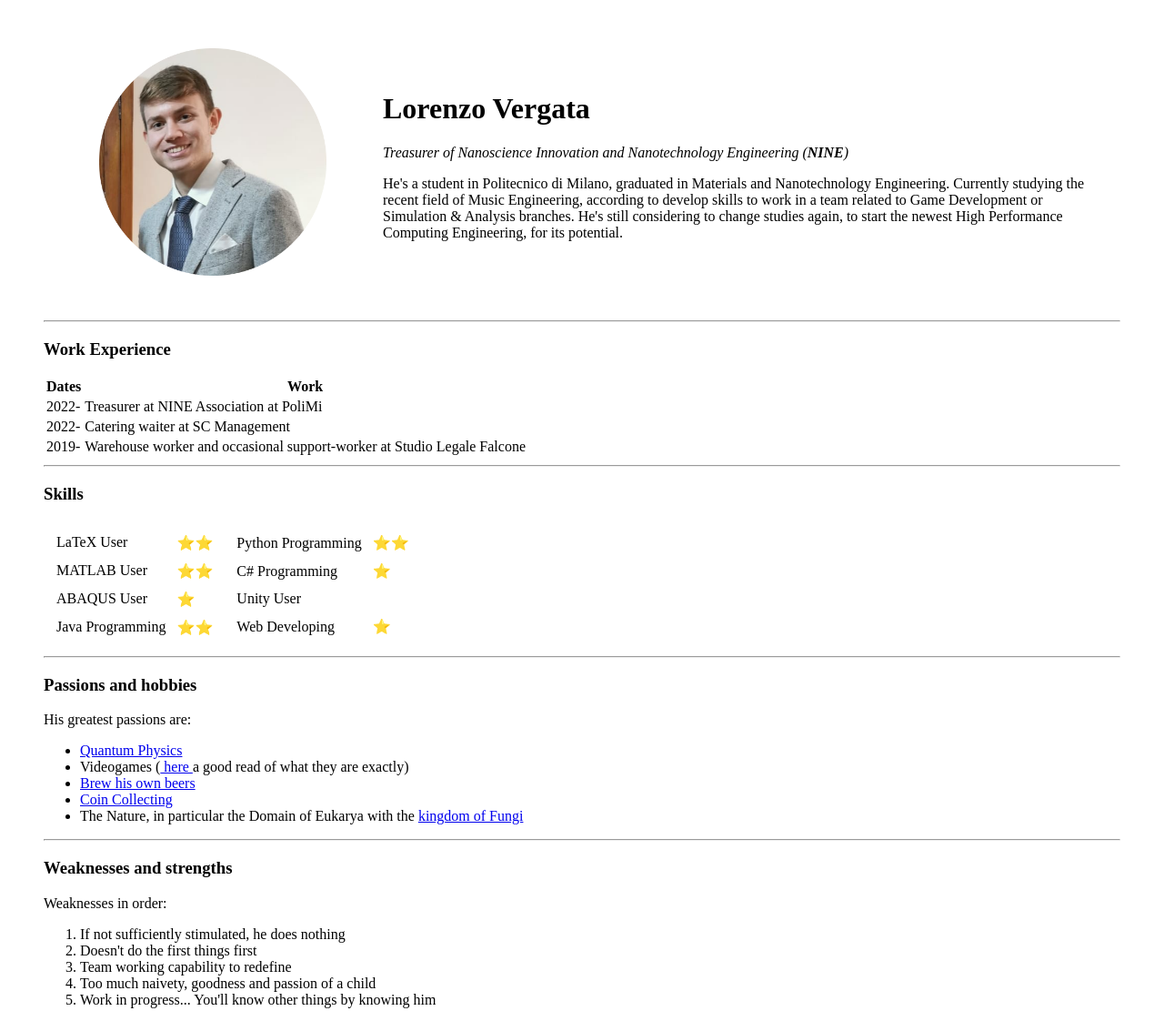
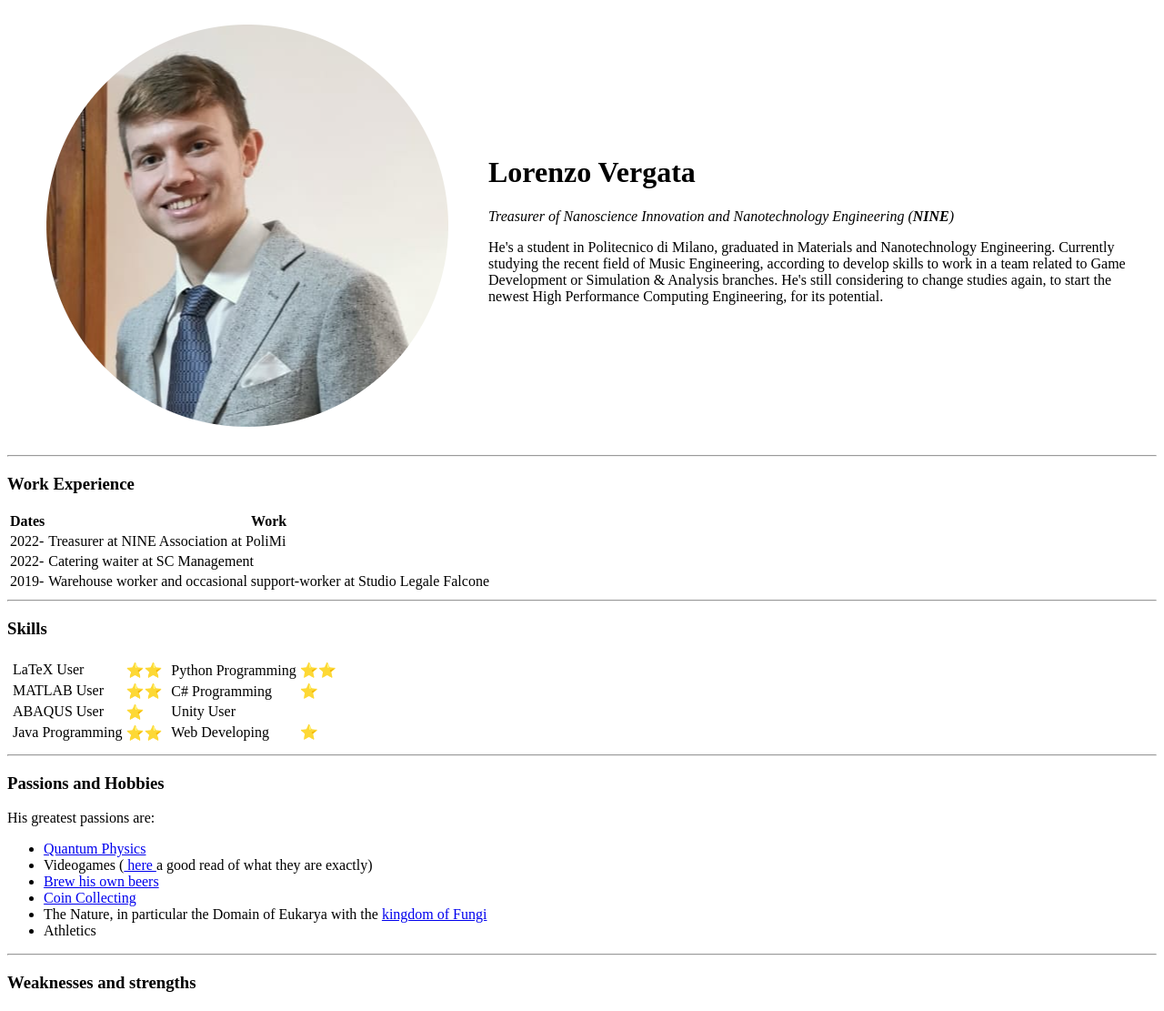
Before and after one commit to Penzo00/Personal-site, a plain HTML site: page index.html in a window 1280 px wide. Shown: the top 1111 px of the page at 91% size. Drawn offline with Linux system fonts and the light colour scheme.

Commit message:
Update index.html

```diff
--- a/index.html
+++ b/index.html
@@ -3,28 +3,31 @@
   <head>
     <meta charset="UTF-8">
     <title>🐵Lorenzo Vergata's Personal Site</title>
+
+<link rel="stylesheet" href="css/stylesheet.css">
+
+
   </head>
   <body>
+  <!--<figure>
 
-<figure>
-
-<!--<img src="https://www.nine-polimi.it/wp-content/uploads/2022/04/Lorenzo_Vergata.jpg" alt="With beard"
-width="335"
-height="335">
-  <figcaption><strong>With beard</strong> </figcaption>
-</figure>-->
-<table cellspacing="20">
+  <img src="https://www.nine-polimi.it/wp-content/uploads/2022/04/Lorenzo_Vergata.jpg" alt="With beard"
+  width="335"
+  height="335">
+    <figcaption><strong>With beard</strong> </figcaption>
+  </figure>-->
+<table>
   <tr>
     <td>
 
 <figure>
-  <img src="withoutb.png" alt="Without beard" height="250">
+  <img class="personal rounded" src="withoutb.png" alt="Without beard">
   <figcaption><strong></strong> </figcaption>
 </figure>
     </td>
     <td>
 
-      <h1>
+      <h1 id="name">
         Lorenzo Vergata
       </h1>
       <p>
@@ -83,7 +86,7 @@ height="335">
   <table>
     <tr>
       <td>
-        <table cellspacing="10">
+        <table>
           <tr>
             <td>
               LaTeX User
@@ -113,7 +116,7 @@ height="335">
         </table>
         </td>
       <td>
-        <table cellspacing="10">
+        <table>
         <tr>
           <td>Python Programming</td>
           <td>
@@ -145,7 +148,7 @@ height="335">
 
 <hr>
 
-  <h3>Passions and hobbies</h3>
+  <h3>Passions and Hobbies</h3>
   His greatest passions are:
   <ul>
     <li><a href="https://www.youtube.com/watch?v=VH-_EsAbpG0">Quantum Physics</a></li>
@@ -157,6 +160,7 @@ height="335">
     <li><a href="https://www.youtube.com/watch?v=cdeGZ8yJyZQ">Coin Collecting</a> </li>
     <li>The Nature, in particular the Domain of Eukarya with the
       <a href="https://www.youtube.com/watch?v=BlcKBKJ8uro">kingdom of Fungi</a></li>
+    <li>Athletics</li>
   </ul>
  <hr>
 
```
